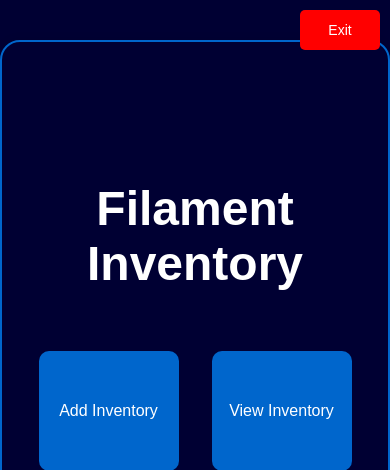
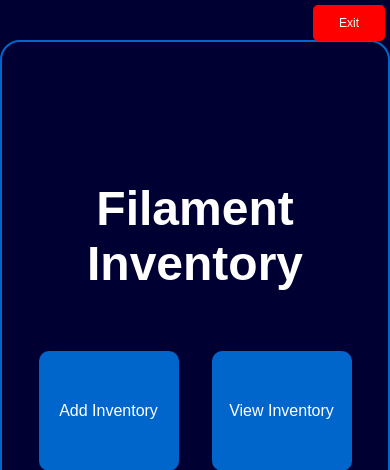
Before and after one commit to kosielemmer/filamento, a Python web app: template templates/index.html in a window 390 px wide. Shown: the top 470 px of the page. Run offline with Jinja, Linux system fonts and the light colour scheme; the template is opened without the code that fills it, so the values that code supplies are empty; some web fonts are replaced.

Commit message:
fix: adjust exit button positioning and styling across screens

```diff
--- a/templates/base.html
+++ b/templates/base.html
@@ -19,10 +19,22 @@
             z-index: 1000;
         }
         body {
-            padding-top: 40px;
+            padding-top: 50px;
         }
         .container {
             padding-top: 10px;
+            position: relative;
+        }
+        @media (max-width: 768px) {
+            .btn-exit {
+                top: 5px;
+                right: 5px;
+                padding: 3px 6px;
+                font-size: 12px;
+            }
+            body {
+                padding-top: 40px;
+            }
         }
     </style>
     <script>
```
